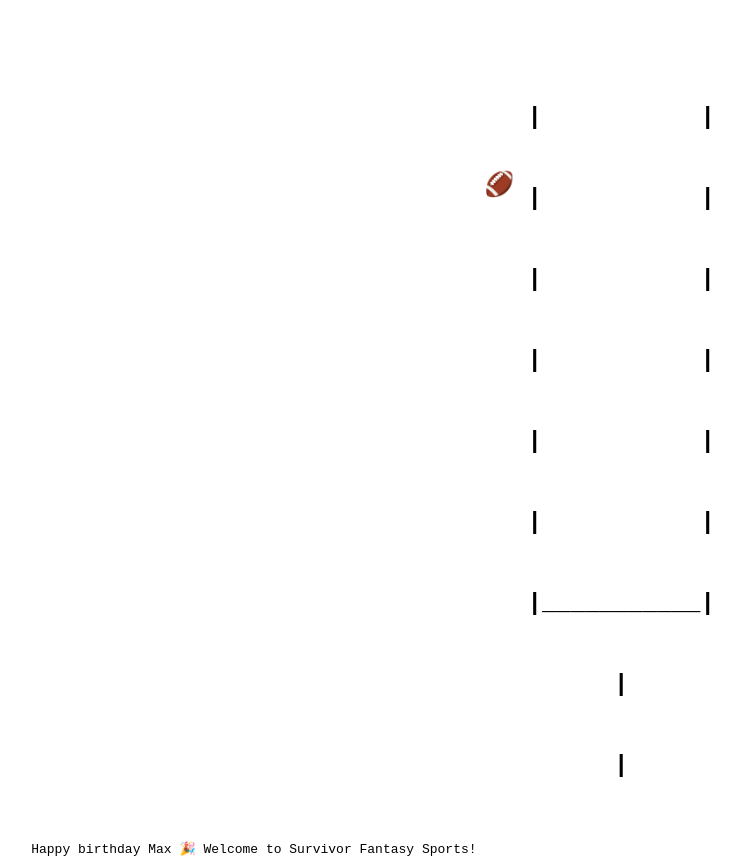
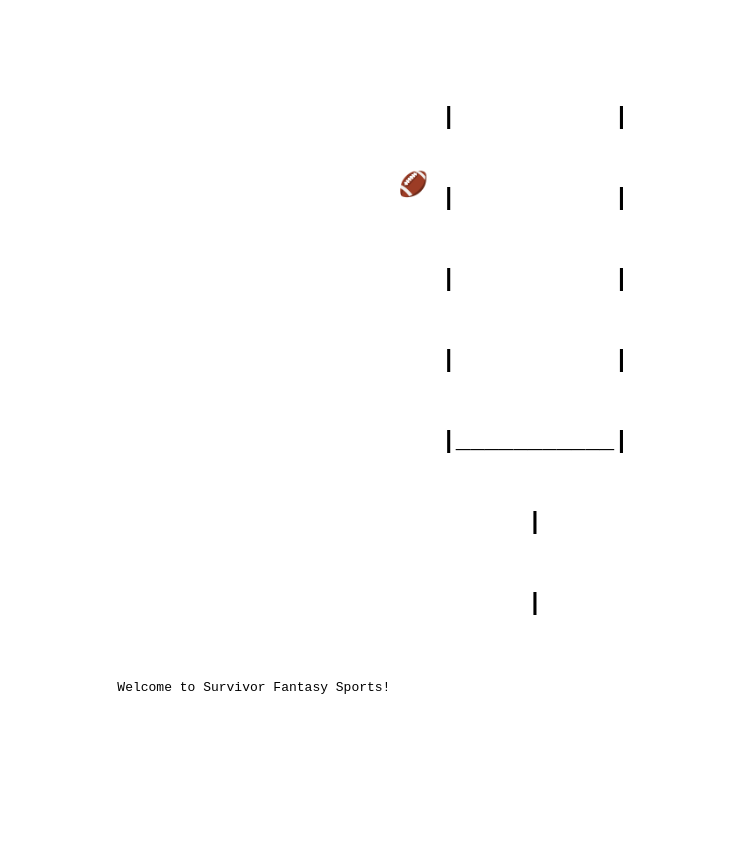
Before and after one commit to CoderGuy5400/survivorfantasysports, a plain HTML site: page index.html in a window 1280 px wide. Shown: the whole page, without its empty margins (267-1008 px from the left). After the commit the page ends 800 px from the top, so only its background shows below. Drawn offline with Linux system fonts and the light colour scheme.

Commit message:
Update index.html

```diff
--- a/index.html
+++ b/index.html
@@ -1,7 +1,6 @@
 <!DOCTYPE html>
 <html lang="en">
 <head>
-  <p1>Happy birthday Max 🎉</p1>
   <meta charset="UTF-8">
   <meta name="viewport" content="width=device-width, initial-scale=1.0">
   <p1>Welcome to Survivor Fantasy Sports!</p1>
@@ -55,8 +54,6 @@
     <div class="goal-post">   |           |</div>
     <div class="goal-post">   |           |</div>
     <div class="goal-post">   |           |</div>
-    <div class="goal-post">   |           |</div>
-    <div class="goal-post">   |           |</div>
     <div class="goal-post">   |___________|</div>
     <div class="goal-post">         |      </div>
     <div class="goal-post">         |      </div>
@@ -74,7 +71,7 @@
 
         // Move the football towards the goal
         football.style.left = '120px';  // Adjust horizontal movement
-        football.style.top = '30px';   // Adjust vertical movement
+        football.style.top = '10px';   // Adjust vertical movement
 
         // Stop spinning after the glide completes
         setTimeout(() => {
```
